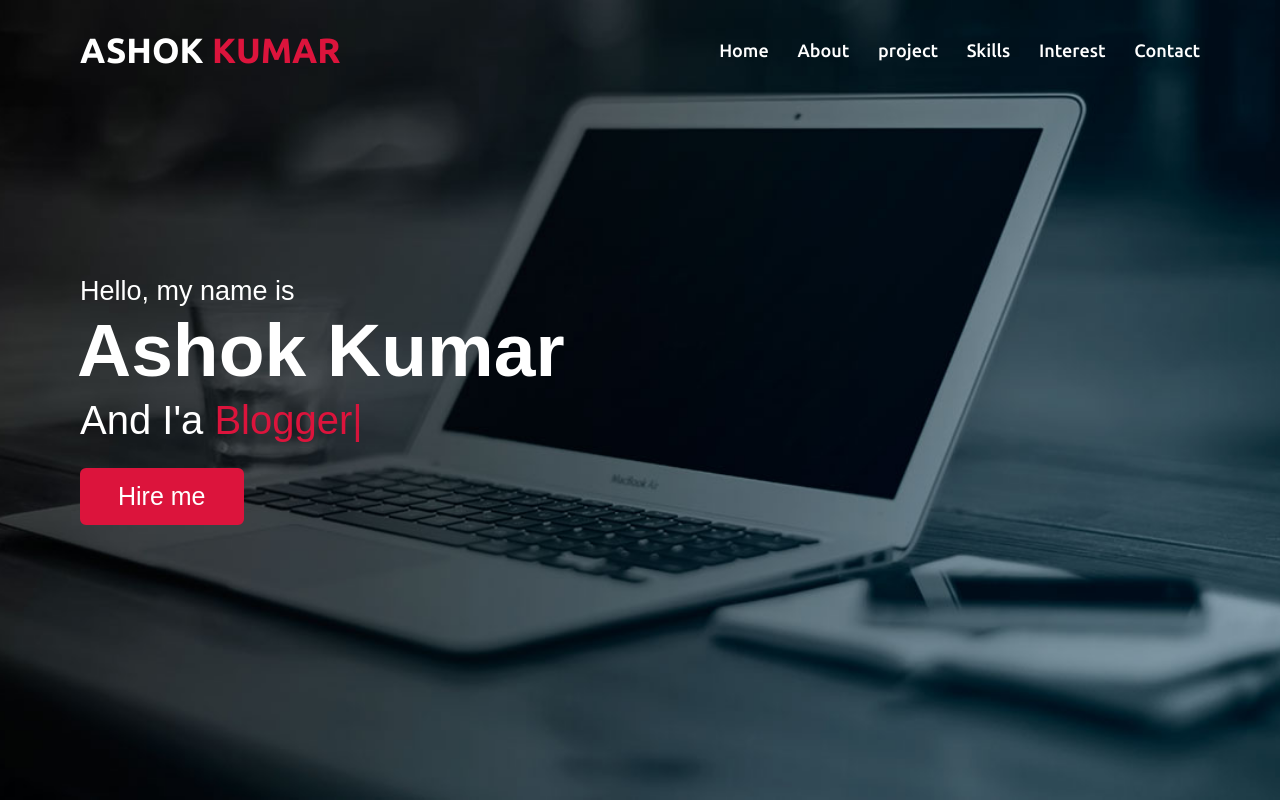
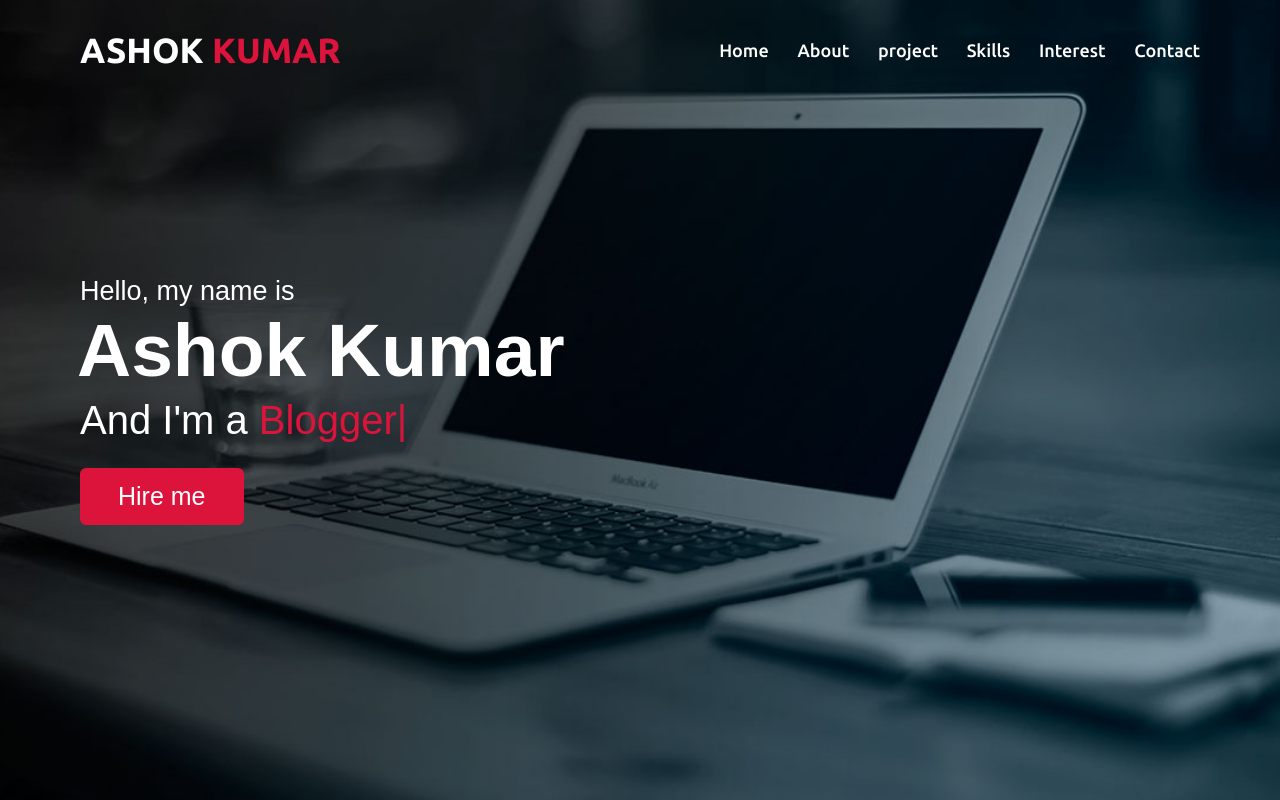
Before and after one commit to Ashok864/websites, a plain HTML site: page index.html in a window 1280 px wide. Shown: the top 800 px of the page. Drawn offline with nearby package versions, Linux system fonts and the light colour scheme.

Commit message:
Update index.html

```diff
--- a/index.html
+++ b/index.html
@@ -44,7 +44,7 @@
 		<div class="home-content">
 			<div class="text-1"> Hello, my name is</div>
 			<div class="text-2">Ashok Kumar</div>
-			<div class="text-3">And I'a <span class="typing"></span></div>
+			<div class="text-3">And I'm a <span class="typing"></span></div>
 			<a href="#">Hire me</a>
 		</div>
 	</div>
```
